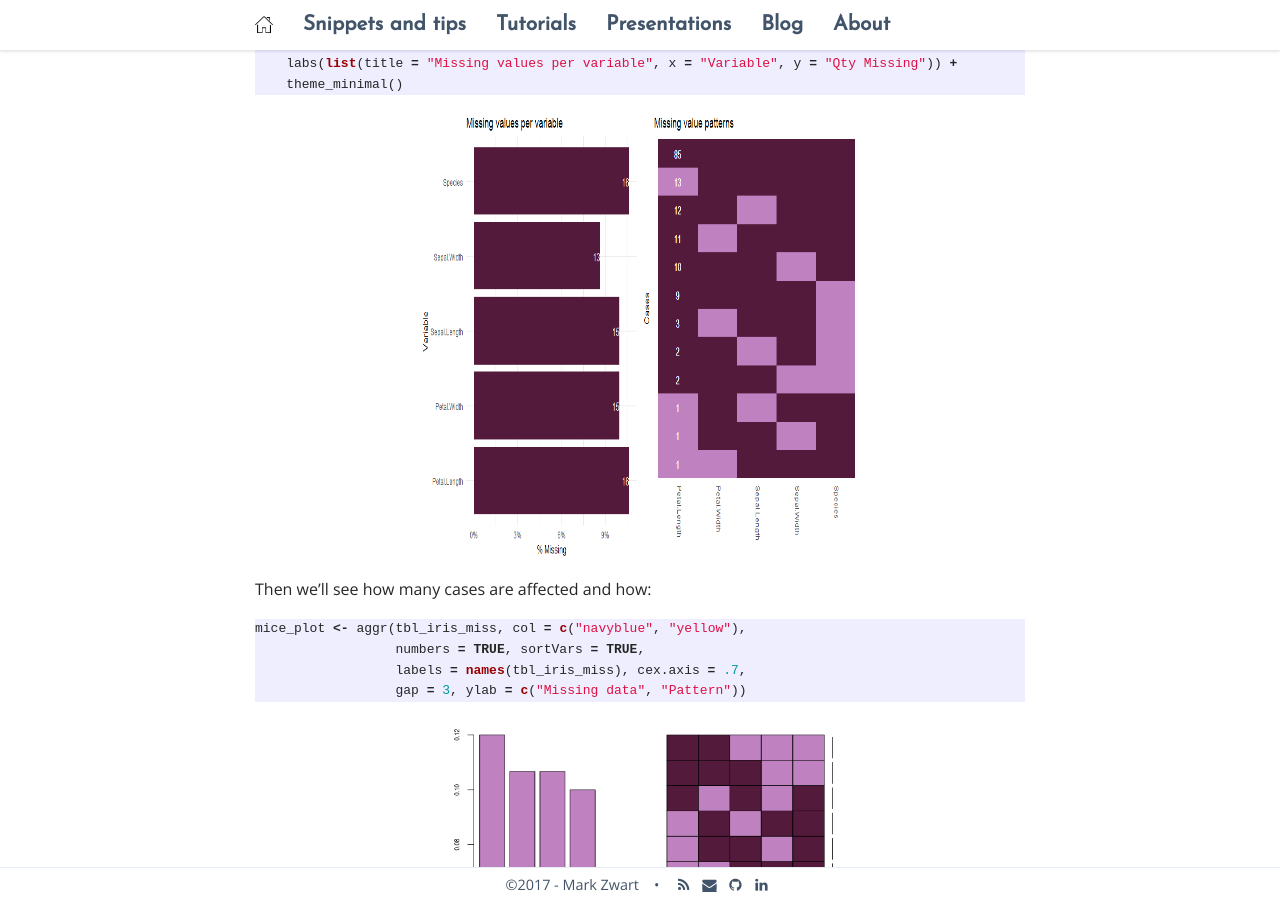
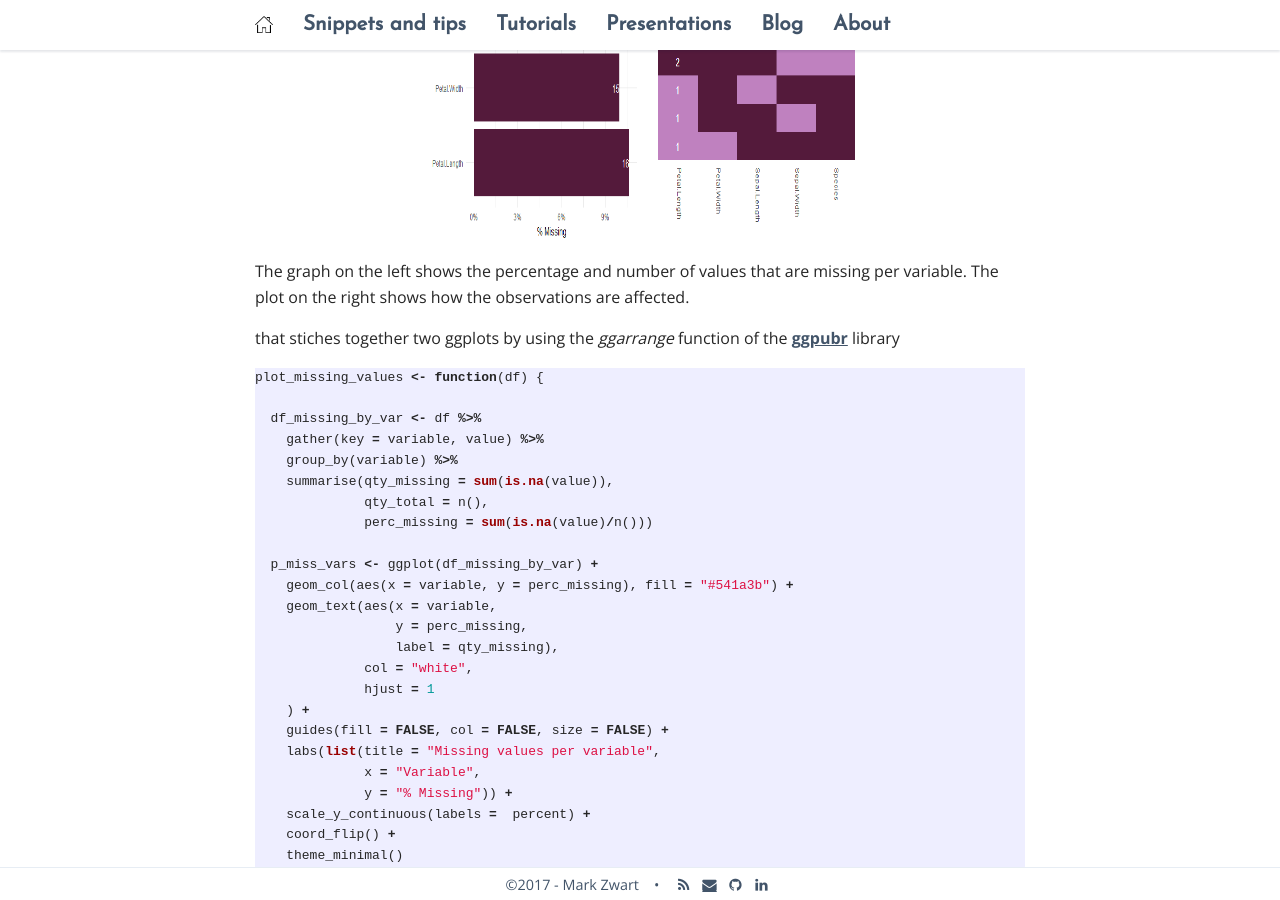
Before and after one commit to mark-me/mark-me.github.io, a Jekyll site: the page built from _pages/tutorials/impute-missings/impute-missings.md, in a window 1280 px wide and 900 px high, scrolled down 1690 px. Built offline with Jekyll 4.4.1, drawn with Linux system fonts in a browser that asks for light colours; nearby versions of some CDN libraries; comment, search, counter and statistics services are not loaded; some of the changed text lies outside the part shown.

Commit message:
Update impute-missings.md

````diff
--- a/_pages/tutorials/impute-missings/impute-missings.md
+++ b/_pages/tutorials/impute-missings/impute-missings.md
@@ -33,30 +33,75 @@ tbl_iris_miss <- prodNA(iris, noNA = 0.1)
 
 # Visualizing the mess
 
-Now to see the extent to which the missing data is missing I can use a plot function, _aggr_, from the **[VIM](https://www.rdocumentation.org/packages/VIM/versions/4.7.0/topics/VIM-package)** library. So first we'll load that library.
-```r
-tbl_iris_imp <- kNN(tbl_iris_miss)
-```
+To visualize how much of a mess the data is in terms of missing values I've created a function _plot_missing_values_. The function should be applicable to any data-frame. The output of the function applied to the mutilated _tbl_iris_miss_ data frame looks like this:
 
-First we'll take a look at the number of cases per variable:
-```r
-tbl_iris_miss %>%
-  gather(key = variable, value) %>%
-  group_by(variable) %>%
-  summarise(qty_missing = sum(is.na(value)),
-            qty_total = n(),
-            perc_missing = sum(is.na(value)/n())) %>%
-  ggplot() +
-    geom_col(aes(x = variable, y = qty_missing), fill = "#541a3b") +
-    geom_label(aes(x = variable, y = qty_missing, label = sprintf("%1.1f%%", 100*perc_missing))) +
-    guides(fill = FALSE) +
-    labs(list(title = "Missing values per variable", x = "Variable", y = "Qty Missing")) +
-    theme_minimal()
-```
 {:refdef: style="text-align: center;"}
 <img src="/_pages/tutorials/impute-missings/plot-missing-per-variable.png" alt="" width="443" height="450" align="center"/>
 <br>
 {: refdef}
+
+The graph on the left shows the percentage and number of values that are missing per variable. The plot on the right shows how the observations are affected.
+
+
+that stiches together two ggplots by using the _ggarrange_ function of the **[ggpubr](http://www.sthda.com/english/rpkgs/ggpubr/)** library
+```r
+plot_missing_values <- function(df) {
+
+  df_missing_by_var <- df %>%
+    gather(key = variable, value) %>%
+    group_by(variable) %>%
+    summarise(qty_missing = sum(is.na(value)),
+              qty_total = n(),
+              perc_missing = sum(is.na(value)/n()))
+
+  p_miss_vars <- ggplot(df_missing_by_var) +
+    geom_col(aes(x = variable, y = perc_missing), fill = "#541a3b") +
+    geom_text(aes(x = variable,
+                  y = perc_missing,
+                  label = qty_missing),
+              col = "white",
+              hjust = 1
+    ) +
+    guides(fill = FALSE, col = FALSE, size = FALSE) +
+    labs(list(title = "Missing values per variable",
+              x = "Variable",
+              y = "% Missing")) +
+    scale_y_continuous(labels =  percent) +
+    coord_flip() +
+    theme_minimal()
+
+  rm(df_missing_by_var)
+
+  tbl_miss_pattern <- df %>%
+    mutate_all(funs(is.na))%>%
+    group_by_all() %>%
+    summarise(qty = n()) %>%
+    arrange(desc(qty)) %>%
+    ungroup() %>%
+    mutate(id = row_number()) %>%
+    gather(key = variable, is_missing, -id, -qty)
+
+  p_miss_pattern <- ggplot(tbl_miss_pattern) +
+    geom_raster(aes(x = variable, y = reorder(id, qty), fill = is_missing)) +
+    geom_text(aes(y = reorder(id, qty), label = as.character(qty)), x = 1, col = "white") +
+    scale_fill_manual(values = c("#541a3b", "#bf81bf")) +
+    theme_minimal() +
+    theme(axis.text.x = element_text(angle = 270, hjust = 0, vjust = 0),
+          axis.text.y = element_blank(),
+          panel.grid.major = element_blank(),
+          panel.grid.minor = element_blank(),
+          panel.background = element_blank()) +
+    guides(fill = FALSE) +
+    labs(list(title = "Missing value patterns", y = "Cases", x = "", fill = "Missing"))
+
+  rm(tbl_miss_pattern)
+
+  ggarrange(p_miss_vars, p_miss_pattern)
+}
+```
+
+
+
 
 Then we'll see how many cases are affected and how:
 ```r
````
